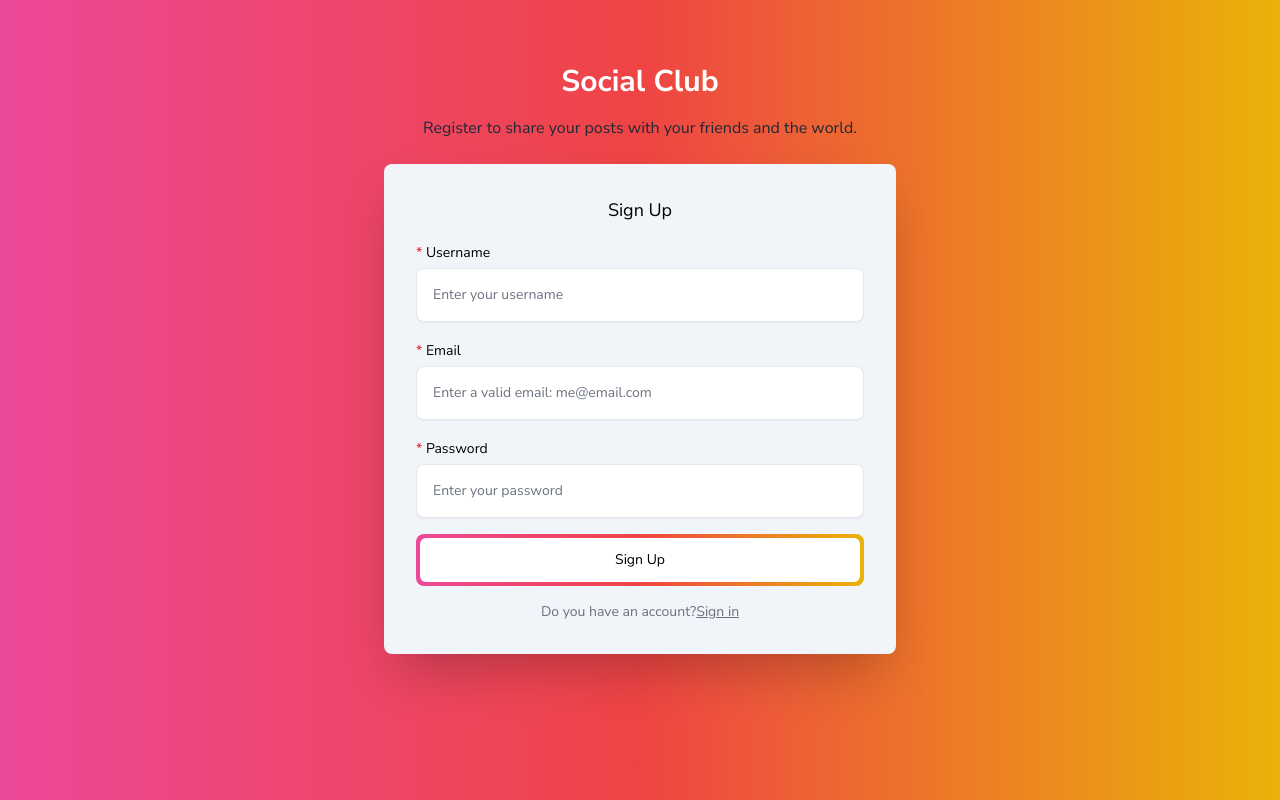
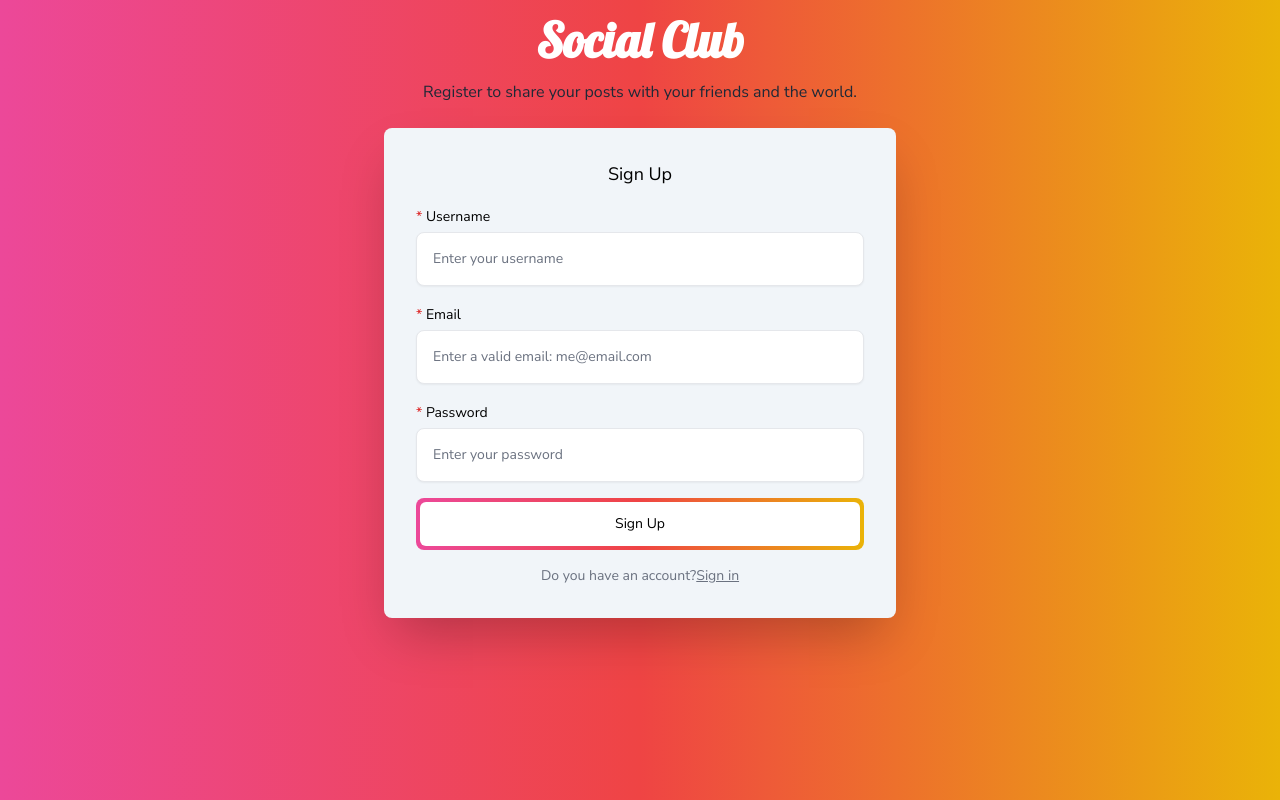
Before and after one commit to devkovmtl/socialize-client, a React (Create React App) app: page /register in a window 1280 px wide. Built offline with nearby package versions, Linux system fonts and the light colour scheme.

Commit message:
udpated some styles

```diff
--- a/src/components/PageTitle.js
+++ b/src/components/PageTitle.js
@@ -1,7 +1,7 @@
 const PageTitle = ({ title, color }) => {
   return (
     <h1
-      className={`text-center text-5xl font-bold text-transparent sm:text-3xl bg-clip-text bg-gradient-to-r from-pink-500 via-red-500 to-yellow-500 ${color}`}
+      className={`font-lobster text-center text-3xl font-bold text-transparent sm:text-5xl bg-clip-text bg-gradient-to-r from-pink-500 via-red-500 to-yellow-500 ${color}`}
     >
       {title}
     </h1>
--- a/src/pages/Register.js
+++ b/src/pages/Register.js
@@ -22,7 +22,7 @@ const Register = () => {
   };
 
   return (
-    <div className='min-h-screen max-w-screen-xl px-4 py-16 mx-auto sm:px-6 lg:px-8 bg-gradient-to-r from-pink-500 via-red-500 to-yellow-500'>
+    <div className='min-h-screen min-w-screen-xl px-4 py-4 mx-auto sm:px-6 lg:px-8 bg-gradient-to-r from-pink-500 via-red-500 to-yellow-500'>
       <div className='max-w-lg mx-auto'>
         <PageTitle title='Social Club' color='text-white' />
         <PageDescription
```
